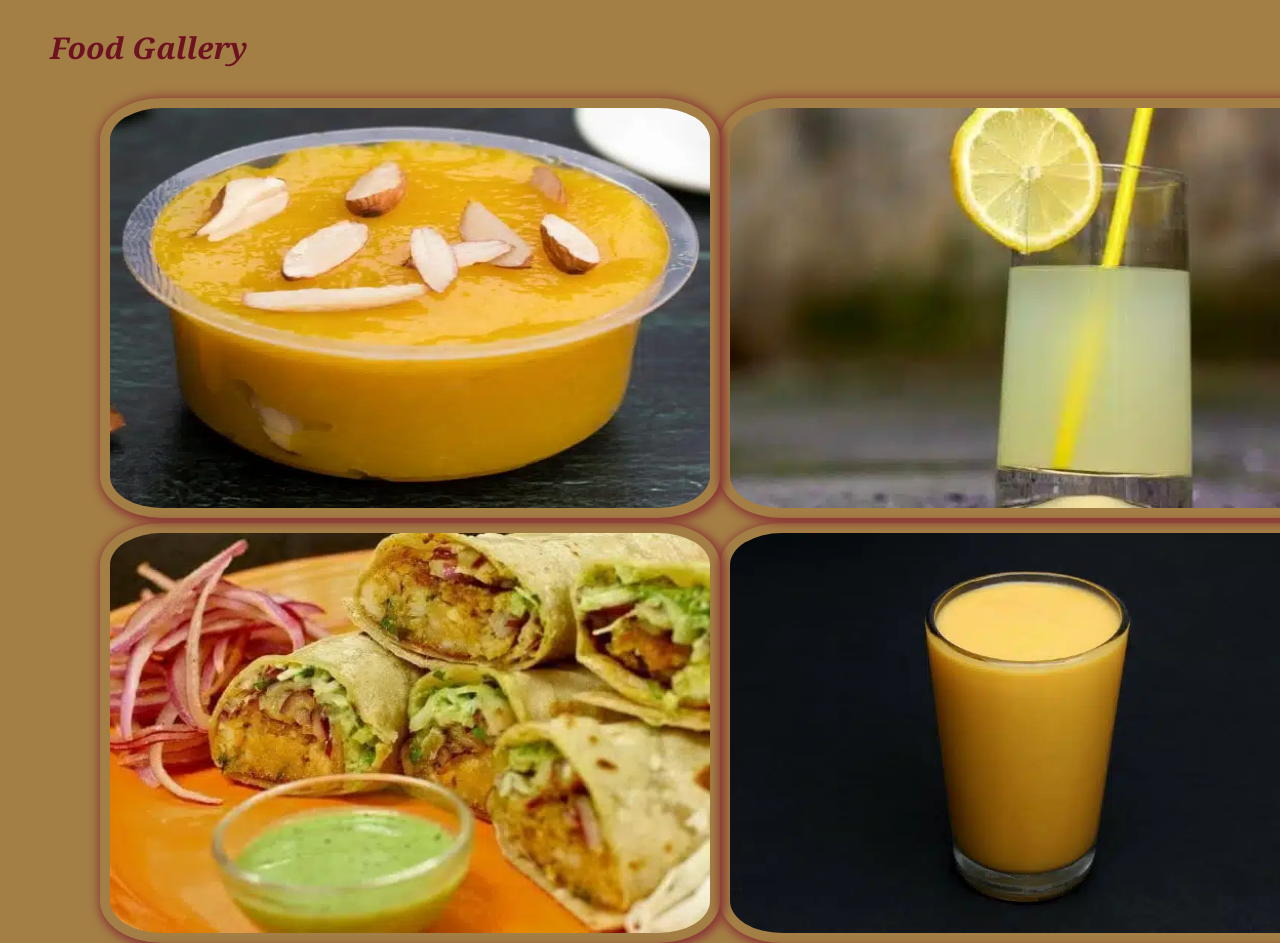
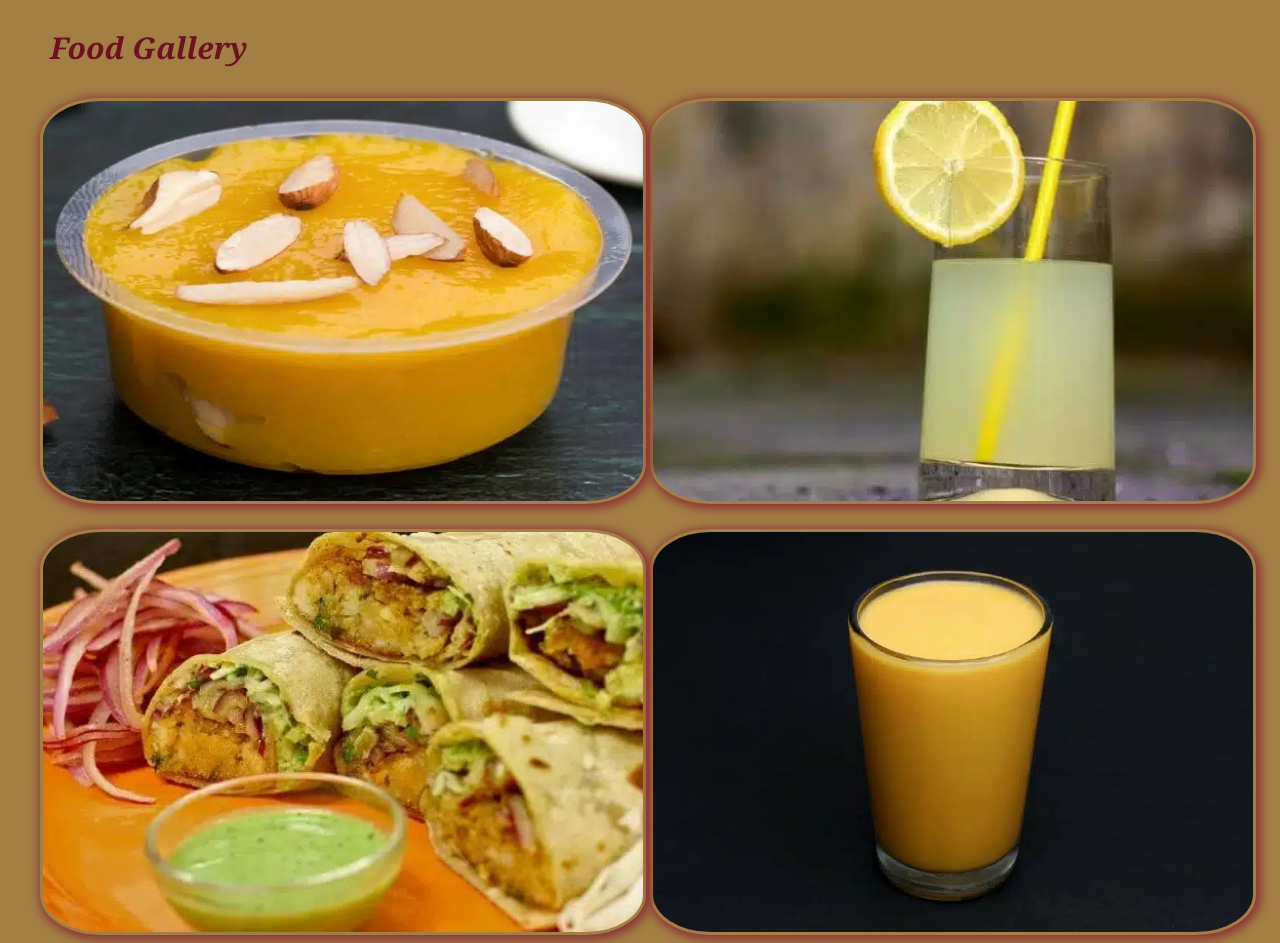
Before and after one commit to Hariniharidass/restaurant, a plain HTML site: page index.html in a window 1280 px wide. Shown: the part 2114-3057 px from the top of the page. Drawn offline with Linux system fonts and the light colour scheme.

Commit message:
Updated grid styling for food gallery

```diff
--- a/styles/about.css
+++ b/styles/about.css
@@ -5,11 +5,10 @@ This file contains css styling for the about page and also for image gallery.
 
 div.image-gallery {
     display: grid;
-    grid-template-columns: auto auto;
+    max-width: 1200px;
+    grid-template-columns: repeat(auto-fit, minmax(500px, 1fr));
+    grid-gap: 20px;
     margin: auto;
-    padding-left: 100px;
-    padding-right: 100px;
-
 }
 
 h3 {
@@ -21,7 +20,7 @@ h3 {
 }
 
 img {
-    padding: 10px;
+    padding: 3px;
     border-radius: 10%;
     box-shadow: 2px 2px 10px 3px rgb(138, 53, 53);
 }
```
